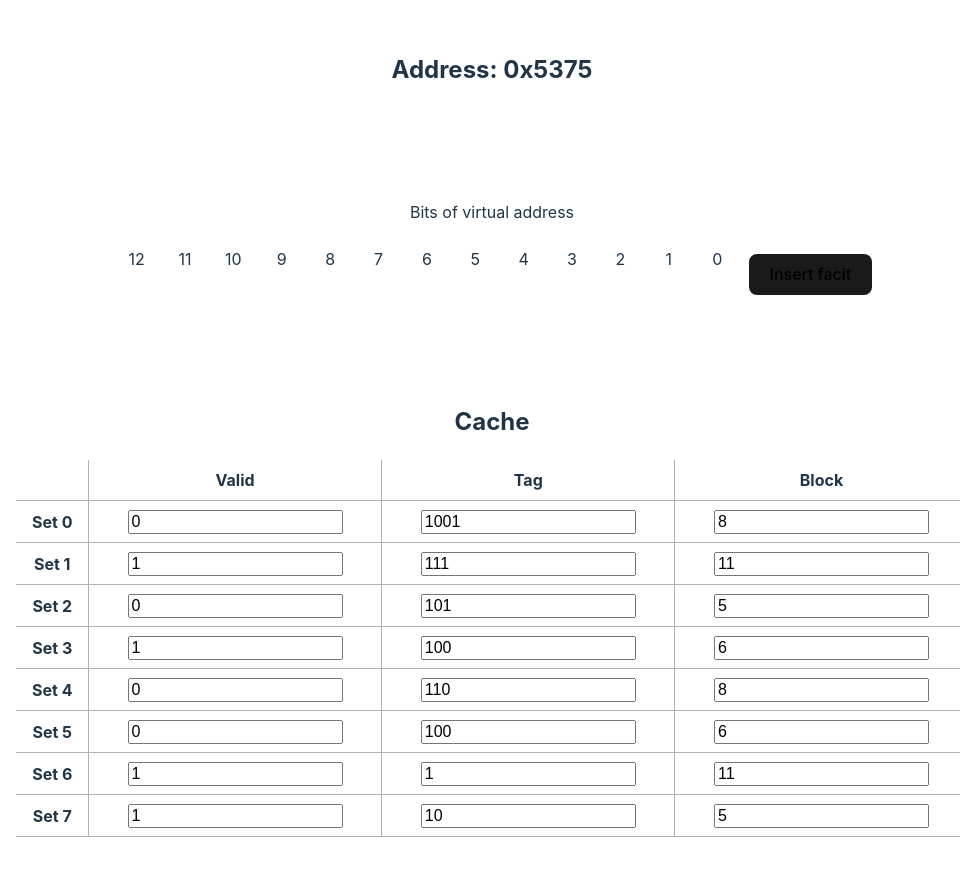
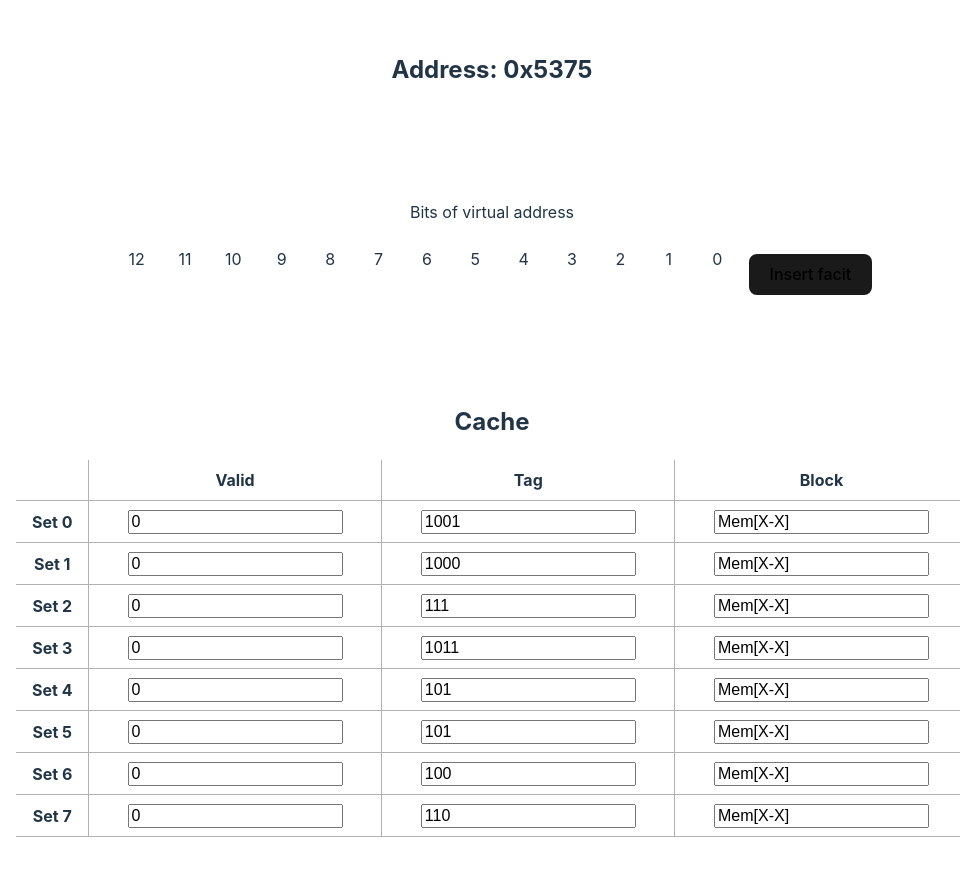
Before and after one commit to MahmoodSeoud/cache-hit-miss, a React (Vite) app: page / in a window 1280 px wide. Shown: the whole page, without its empty margins (148-1108 px from the left). Built offline with nearby package versions, Linux system fonts and the light colour scheme.

Commit message:
valid bit is only 0 to begin with

```diff
--- a/src/App.tsx
+++ b/src/App.tsx
@@ -90,10 +90,13 @@ function generateIndex(): number {
 
 
 function createTableEntry<TObj extends CACHE_TABLE_ENTRY>(entry: TObj, tag_bits: string, randomBitLength: number): TObj {
-  const valid: Bit = Math.floor(Math.random() * 2) as Bit;
+  //const valid: Bit = Math.floor(Math.random() * 2) as Bit;
+
+  const valid: Bit = 0;
+
   // create unique TLBT address
   const tag: number = createUniqe(Number('0b' + tag_bits), randomBitLength)
-  const block: number = createUniqe(Number('0b' + tag_bits), randomBitLength)// TODO: This should be looked at again
+  const block: string = "Mem[X-X]" // TODO: Find the correct block
 
   let newEntry: TObj;
 
@@ -151,11 +154,11 @@ function App() {
   const [isMouseDown, setIsMouseDown] = useState(false);
 
 
-const cache_table = createTableEntries<CACHE_TABLE_ENTRY>(sets, {
-  tag: 0,
-  valid: 0,
-  block: 'FERO'
-}, '0b', 4);
+  const cache_table = createTableEntries<CACHE_TABLE_ENTRY>(sets, {
+    tag: 0,
+    valid: 0,
+    block: 'FERO'
+  }, '0b', 4);
 
   useEffect(() => {
     console.log('------------------------------')
```
